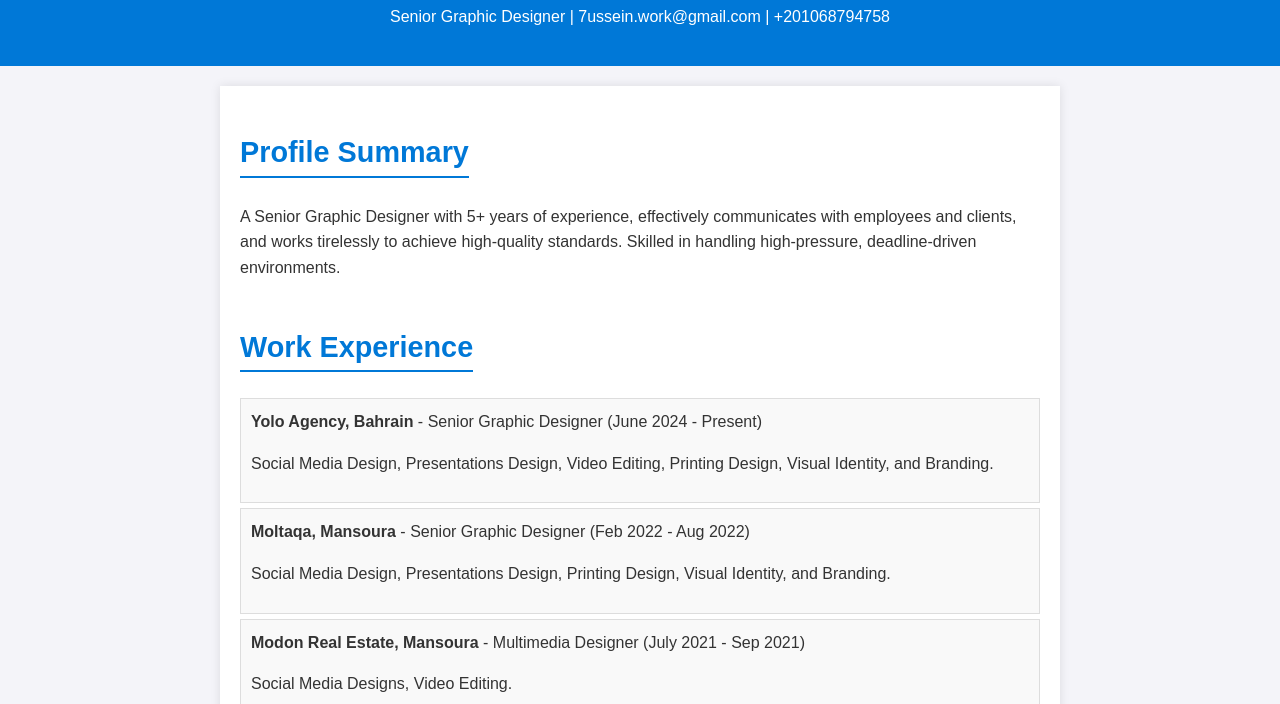
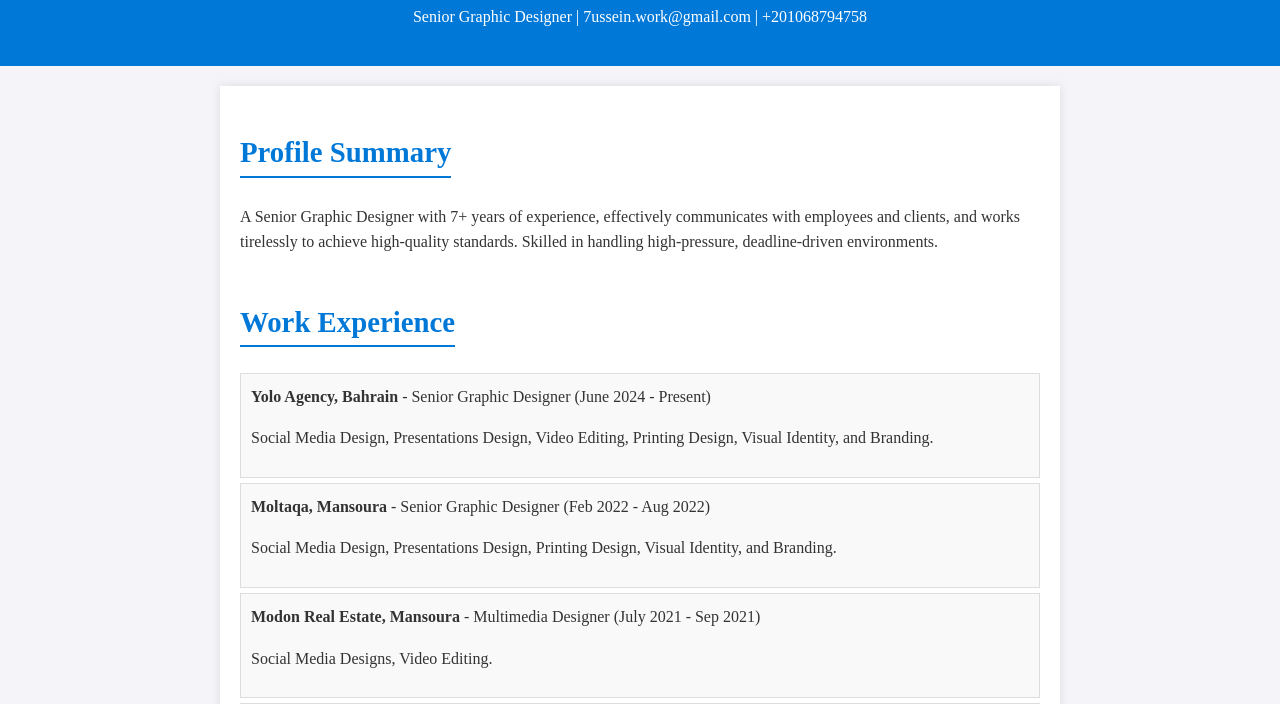
Before and after one commit to 7ussein7/7uss-cv, a plain HTML site: page index.html in a window 1280 px wide. Shown: the part 96-800 px from the top of the page. Drawn offline with Linux system fonts and the light colour scheme.

Commit message:
Update index.html

```diff
--- a/index.html
+++ b/index.html
@@ -6,7 +6,7 @@
     <title>Ahmed Hussein Resume</title>
     <style>
         body {
-            font-family: 'Arial', sans-serif;
+            font-family: 'Poppins';
             line-height: 1.6;
             margin: 0;
             padding: 0;
@@ -61,7 +61,7 @@
     <div class="container">
         <div class="section">
             <h2>Profile Summary</h2>
-            <p>A Senior Graphic Designer with 5+ years of experience, effectively communicates with employees and clients, and works tirelessly to achieve high-quality standards. Skilled in handling high-pressure, deadline-driven environments.</p>
+            <p>A Senior Graphic Designer with 7+ years of experience, effectively communicates with employees and clients, and works tirelessly to achieve high-quality standards. Skilled in handling high-pressure, deadline-driven environments.</p>
         </div>
         <div class="section">
             <h2>Work Experience</h2>
```
